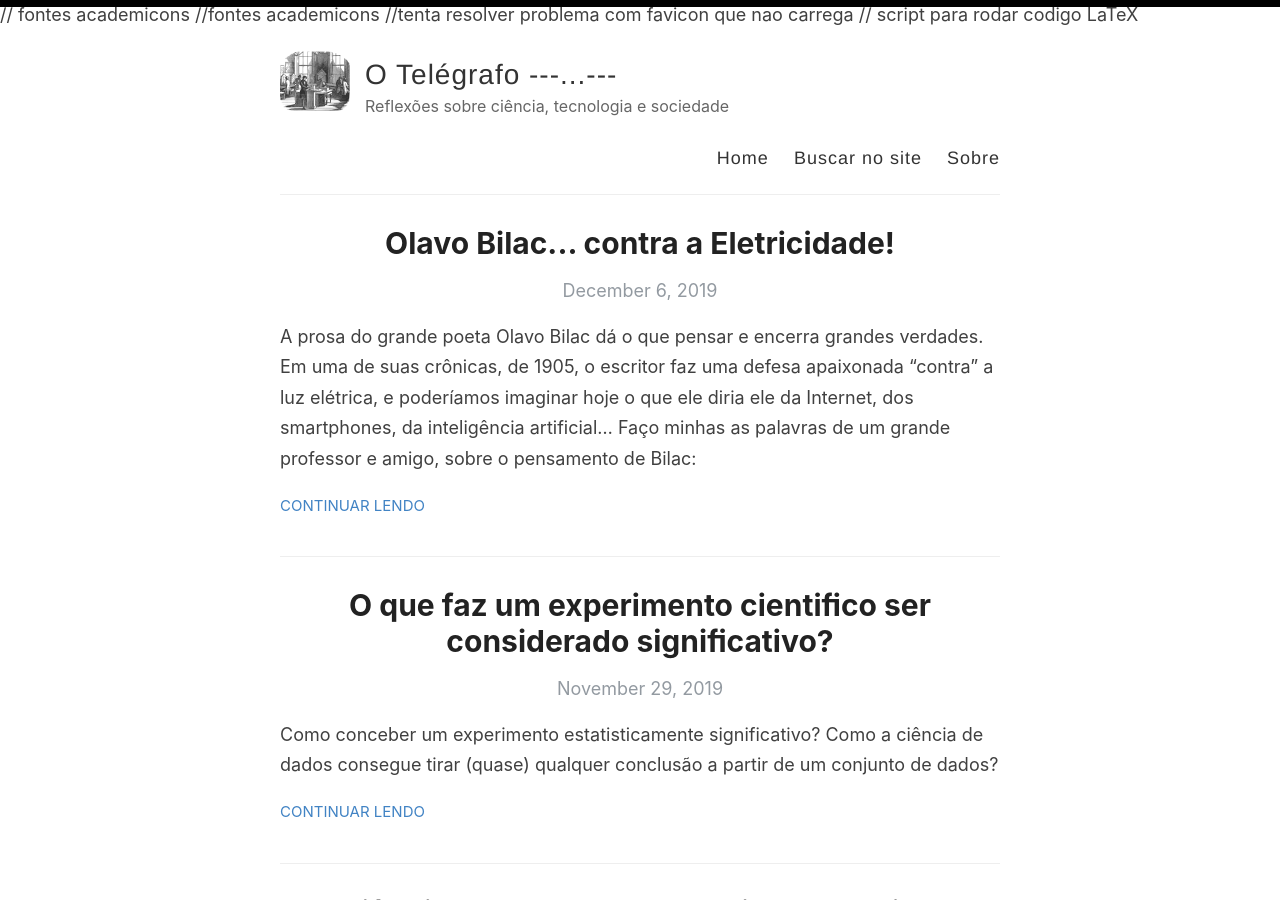
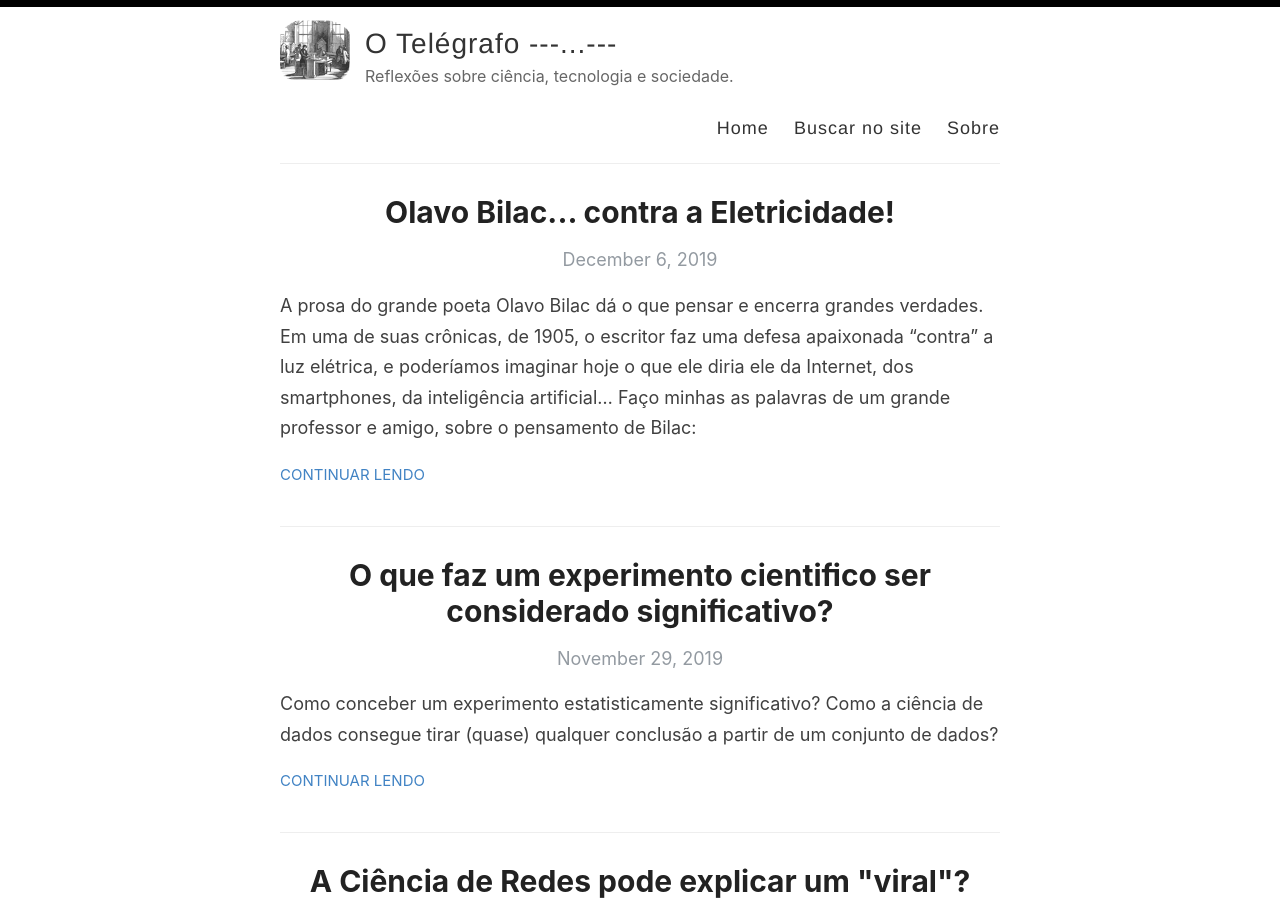
Before and after one commit to tonidandel/otelegrafo_, a Jekyll site: the page built from index.html, in a window 1280 px wide and 900 px high. Built offline with Jekyll 4.4.1, drawn with Linux system fonts in a browser that asks for light colours; nearby versions of some CDN libraries; some web fonts are replaced; formulas are drawn with MathJax 3; the list of posts is cut into pages by our own code.

Commit message:
comentando

```diff
--- a/_config.yml
+++ b/_config.yml
@@ -9,7 +9,7 @@ name: O Telégrafo ---...---
 author: Danny Tonidandel
 
 # Short bio or description (displayed in the header)
-description: Reflexões sobre ciência, tecnologia e sociedade
+description: Reflexões sobre ciência, tecnologia e sociedade.
 
 # URL of your avatar or profile pic (you could use your GitHub profile pic)
 avatar: /images/fig09.png
--- a/_layouts/default.html
+++ b/_layouts/default.html
@@ -7,9 +7,9 @@
     <link rel="stylesheet" type="text/css" href="{{ site.baseurl }}/assets/style.css" />
     <link rel="alternate" type="application/rss+xml" title="{{ site.name }} - {{ site.description }}" href="{{ site.baseurl }}/feed.xml" />
     <link rel="canonical" href="{{ site.url }}{{ page.url }}" />
-    <link rel="stylesheet" href="{{ site.baseurl }}/assets/academicons.css"> // fontes academicons
-    <link rel="stylesheet" href="https://cdnjs.cloudflare.com/ajax/libs/font-awesome/4.6.3/css/font-awesome.min.css"> //fontes academicons
-    <link rel="icon" href="{{ site.baseurl }}/images/favicon.ico" type="image/x-icon" />  //tenta resolver problema com favicon que nao carrega
+    <link rel="stylesheet" href="{{ site.baseurl }}/assets/academicons.css"> <!-- fontes academicons -->
+    <link rel="stylesheet" href="https://cdnjs.cloudflare.com/ajax/libs/font-awesome/4.6.3/css/font-awesome.min.css"> <!-- fontes academicons -->
+    <link rel="icon" href="{{ site.baseurl }}/images/favicon.ico" type="image/x-icon" />  <!--tenta resolver problema com favicon que nao carrega -->
     <meta name="theme-color" content="#000000">
     <link rel="icon" type="image/png" sizes="32x32" href="{{ site.baseurl }}/images/favicon-32x32.png">
     <script type="text/x-mathjax-config">
@@ -19,7 +19,7 @@
         inlineMath: [['$','$']]
       }
     });
-    </script> // script para rodar codigo LaTeX
+    </script> <!-- script para rodar codigo LaTeX-->
   <script src="https://cdn.mathjax.org/mathjax/latest/MathJax.js?config=TeX-AMS-MML_HTMLorMML" type="text/javascript"></script>
   </head>
 
```
